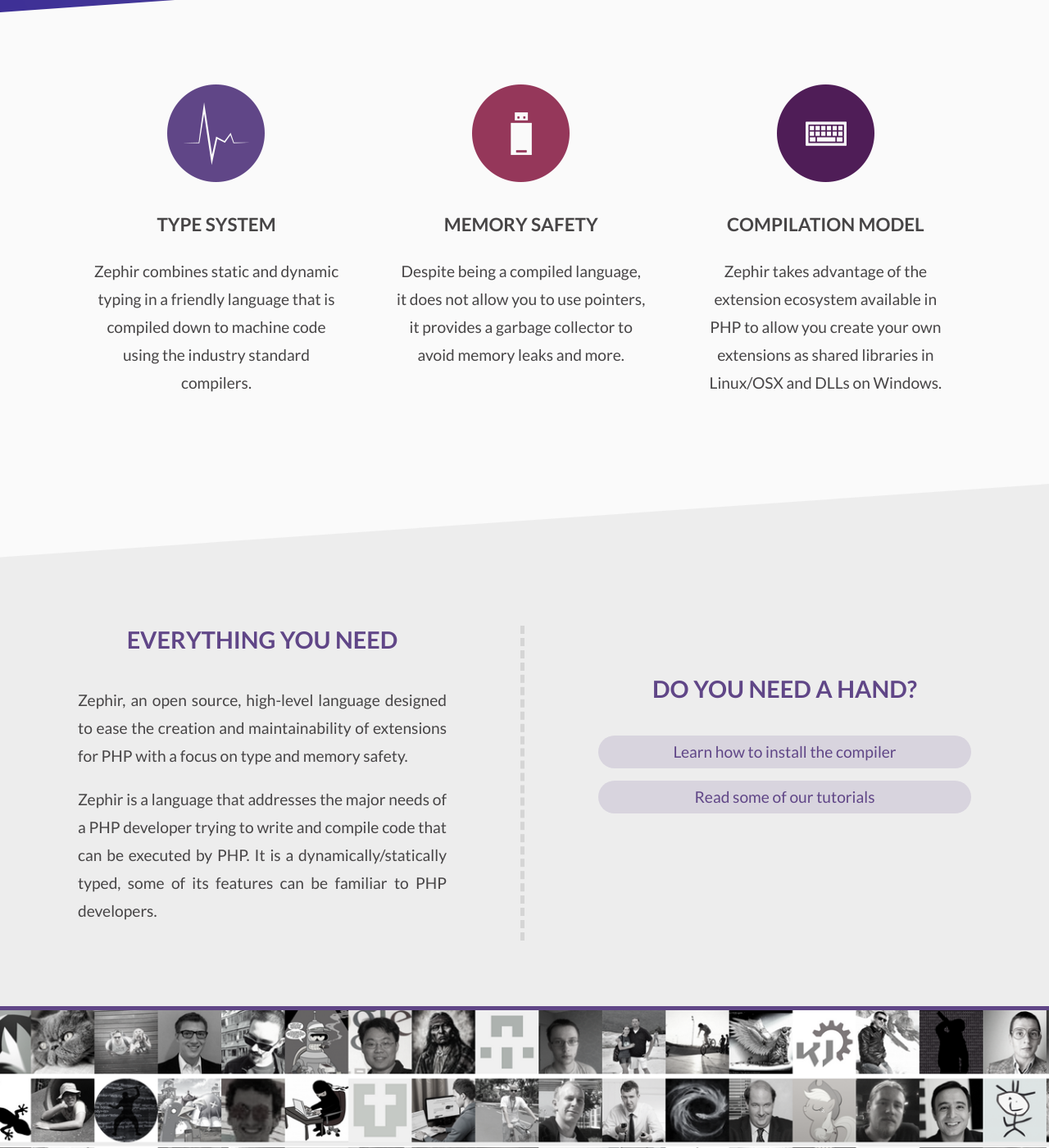
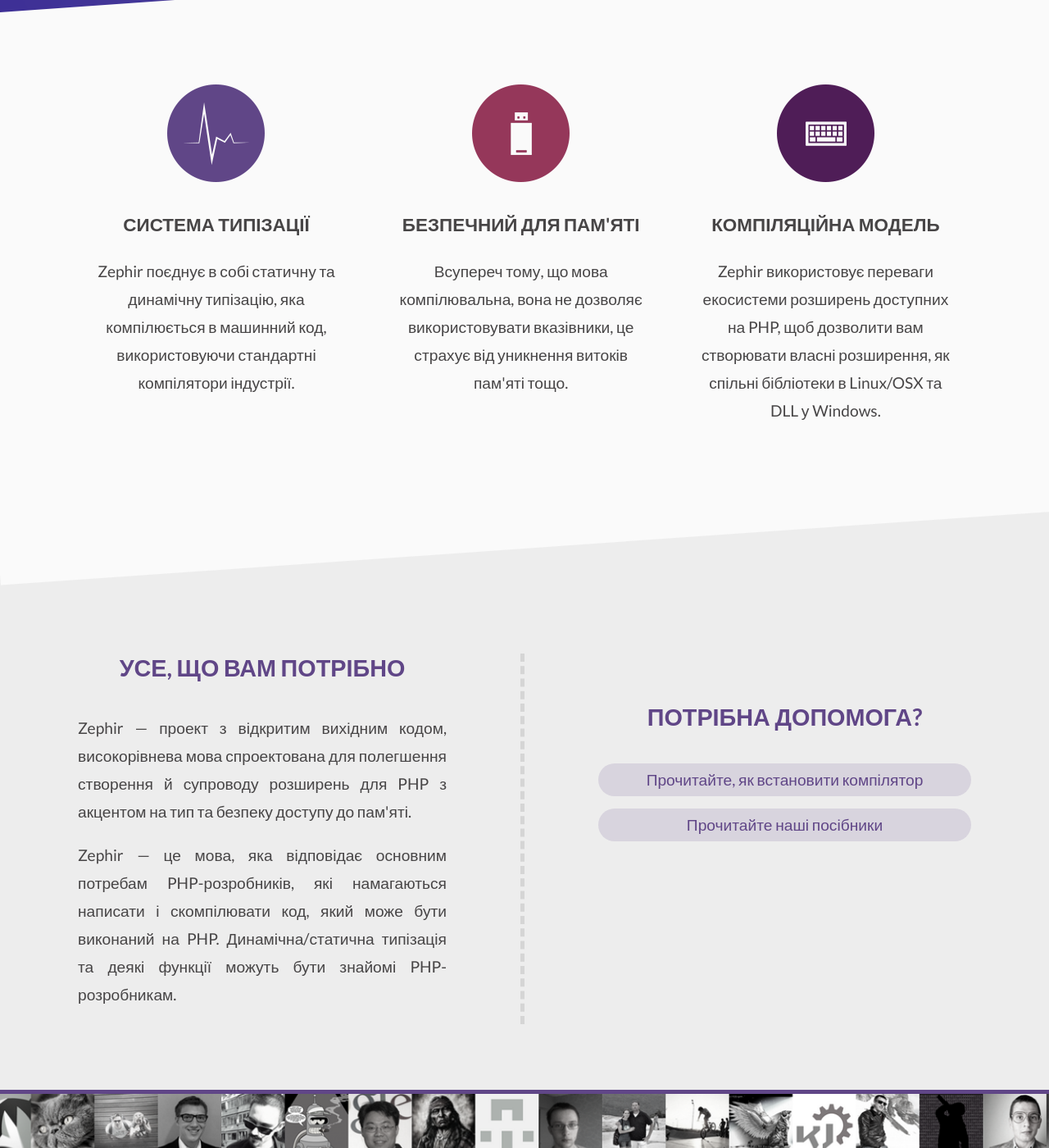
Before and after one commit to zephir-lang/zephir-website, a Jekyll site: the page built from uk-UA.html, in a window 1280 px wide and 1400 px high, scrolled down 860 px. Shown: the whole window at 82% size. Built offline with Jekyll 4.4.1, drawn with Linux system fonts in a browser that asks for light colours; some of the changed text lies outside the part shown.

Commit message:
New Crowdin translations (#47)
* New translations en.json (Chinese Simplified)

* New translations en.json (Greek)

* New translations en.json (Russian)

* New translations en.json (Spanish)

* New translations en.json (Ukrainian)

* New translations en.json (Chinese Simplified)

* New translations en.json (Greek)

* New translations en.json (Russian)

* New translations en.json (Spanish)

* New translations en.json (Ukrainian)

* New translations en.json (Ukrainian)

```diff
--- a/_data/es-ES.json
+++ b/_data/es-ES.json
@@ -42,7 +42,7 @@
   "title": "Crear extensiones de PHP es fácil con Zephir",
   "typeSystem": "Tipo de sistema",
   "typeSystemDescription": "Zephir combina el tipificado estático y dinámico en un lenguaje amigable, este es compilado a código de máquina utilizando los compiladores estándar de la industria.",
-  "version": "Zephir versión",
+  "version": "Zephir version",
   "websiteDesignedBy": "Sitio web diseñado por",
   "whatIsIt": "¿Qué es?",
   "zephir": "Zephir"
--- a/_data/uk-UA.json
+++ b/_data/uk-UA.json
@@ -1,49 +1,49 @@
 {
-  "aSmallTaste": "A small taste",
-  "about": "About",
-  "arrays": "Arrays",
-  "author": "Zephir Language Team",
-  "basicSyntax": "Basic Syntax",
-  "compilationModel": "Compilation model",
-  "compilationModelDescription": "Zephir takes advantage of the extension ecosystem available in PHP to allow you create your own extensions as shared libraries in Linux/OSX and DLLs on Windows.",
-  "contactUs": "Contact Us",
-  "description": "Zephir is an open source, high-level/domain specific language designed to ease the creation and maintainability of extensions for PHP with a focus on type and memory safety.",
-  "documentation": "Documentation",
-  "download": "Download",
-  "encancePhp": "Enhance your PHP frameworks/libraries by making them ",
-  "encancePhpBetter": "Better",
-  "encancePhpFaster": "Faster",
-  "encancePhpReliable": "More Reliable",
-  "everythingYouNeed": "Everything you need",
-  "everythingYouNeedDescription1": "Zephir, an open source, high-level language designed to ease the creation and maintainability of extensions for PHP with a focus on type and memory safety.",
-  "everythingYouNeedDescription2": "Zephir is a language that addresses the major needs of a PHP developer trying to write and compile code that can be executed by PHP. It is a dynamically/statically typed, some of its features can be familiar to PHP developers.",
-  "followUsOnSocialMedia": "Follow us on the different social networks",
-  "getInTouch": "Get in touch with us!",
+  "aSmallTaste": "Скуштуйте",
+  "about": "Про проект",
+  "arrays": "Масиви",
+  "author": "Команда мови Zephir",
+  "basicSyntax": "Базовий синтаксис",
+  "compilationModel": "Компіляційна модель",
+  "compilationModelDescription": "Zephir використовує переваги екосистеми розширень доступних на PHP, щоб дозволити вам створювати власні розширення, як спільні бібліотеки в Linux/OSX та DLL у Windows.",
+  "contactUs": "Контакти",
+  "description": "Zephir — проект з відкритим вихідним кодом, високорівнева/предметно-орієнтована мова спроектована для полегшення створення й супроводу розширень для PHP з акцентом на тип та безпеку доступу до пам'яті.",
+  "documentation": "Документація",
+  "download": "Завантажити",
+  "encancePhp": "Покращуйте свої PHP-фреймворки/бібліотеки зробивши їх ",
+  "encancePhpBetter": "кращими",
+  "encancePhpFaster": "швидшими",
+  "encancePhpReliable": "надійнішими",
+  "everythingYouNeed": "Усе, що вам потрібно",
+  "everythingYouNeedDescription1": "Zephir — проект з відкритим вихідним кодом, високорівнева мова спроектована для полегшення створення й супроводу розширень для PHP з акцентом на тип та безпеку доступу до пам'яті.",
+  "everythingYouNeedDescription2": "Zephir — це мова, яка відповідає основним потребам PHP-розробників, які намагаються написати і скомпілювати код, який може бути виконаний на PHP. Динамічна/статична типізація та деякі функції можуть бути знайомі PHP-розробникам.",
+  "followUsOnSocialMedia": "Підписуйтеся на нас у різних соціальних мережах",
+  "getInTouch": "Зв'яжіться з нами!",
   "github": "Github",
-  "home": "Home",
-  "howToInstall": "Learn how to install the compiler",
-  "installation": "Installation",
-  "languageChineseSimplified": "Chinese (Simplified)",
-  "languageEnglish": "English",
-  "languageGreek": "Greek",
-  "languageRussian": "Russian",
-  "languageSpanish": "Spanish",
-  "languageUkranian": "Ukranian",
-  "main": "Main",
-  "memorySafety": "Memory safety",
-  "memorySafetyDescription": "Despite being a compiled language, it does not allow you to use pointers, it provides a garbage collector to avoid memory leaks and more.",
-  "needAHand": "Do you need a hand?",
-  "operators": "Operators",
-  "others": "Others",
-  "readTutorials": "Read some of our tutorials",
-  "seeWhatZCanDo": "See what zephir can do!",
-  "support": "Support",
-  "team": "Team",
-  "title": "Building PHP extensions is easy with Zephir",
-  "typeSystem": "Type System",
-  "typeSystemDescription": "Zephir combines static and dynamic typing in a friendly language that is compiled down to machine code using the industry standard compilers.",
-  "version": "Zephir version",
-  "websiteDesignedBy": "Website designed by",
-  "whatIsIt": "What is it?",
+  "home": "Головна",
+  "howToInstall": "Прочитайте, як встановити компілятор",
+  "installation": "Встановлення",
+  "languageChineseSimplified": "Китайська (спрощена)",
+  "languageEnglish": "Англійська",
+  "languageGreek": "Грецька",
+  "languageRussian": "Російська",
+  "languageSpanish": "Іспанська",
+  "languageUkranian": "Українська",
+  "main": "Головна",
+  "memorySafety": "Безпечний для пам'яті",
+  "memorySafetyDescription": "Всупереч тому, що мова компілювальна, вона не дозволяє використовувати вказівники, це страхує від уникнення витоків пам'яті тощо.",
+  "needAHand": "Потрібна допомога?",
+  "operators": "Оператори",
+  "others": "Інше",
+  "readTutorials": "Прочитайте наші посібники",
+  "seeWhatZCanDo": "Дивіться, що може zephir!",
+  "support": "Підтримка",
+  "team": "Команда",
+  "title": "Спростіть створення PHP-розширення із Zephir",
+  "typeSystem": "Система типізації",
+  "typeSystemDescription": "Zephir поєднує в собі статичну та динамічну типізацію, яка компілюється в машинний код, використовуючи стандартні компілятори індустрії.",
+  "version": "Zephir версія",
+  "websiteDesignedBy": "Сайт розроблений",
+  "whatIsIt": "Що це?",
   "zephir": "Zephir"
 }
```
